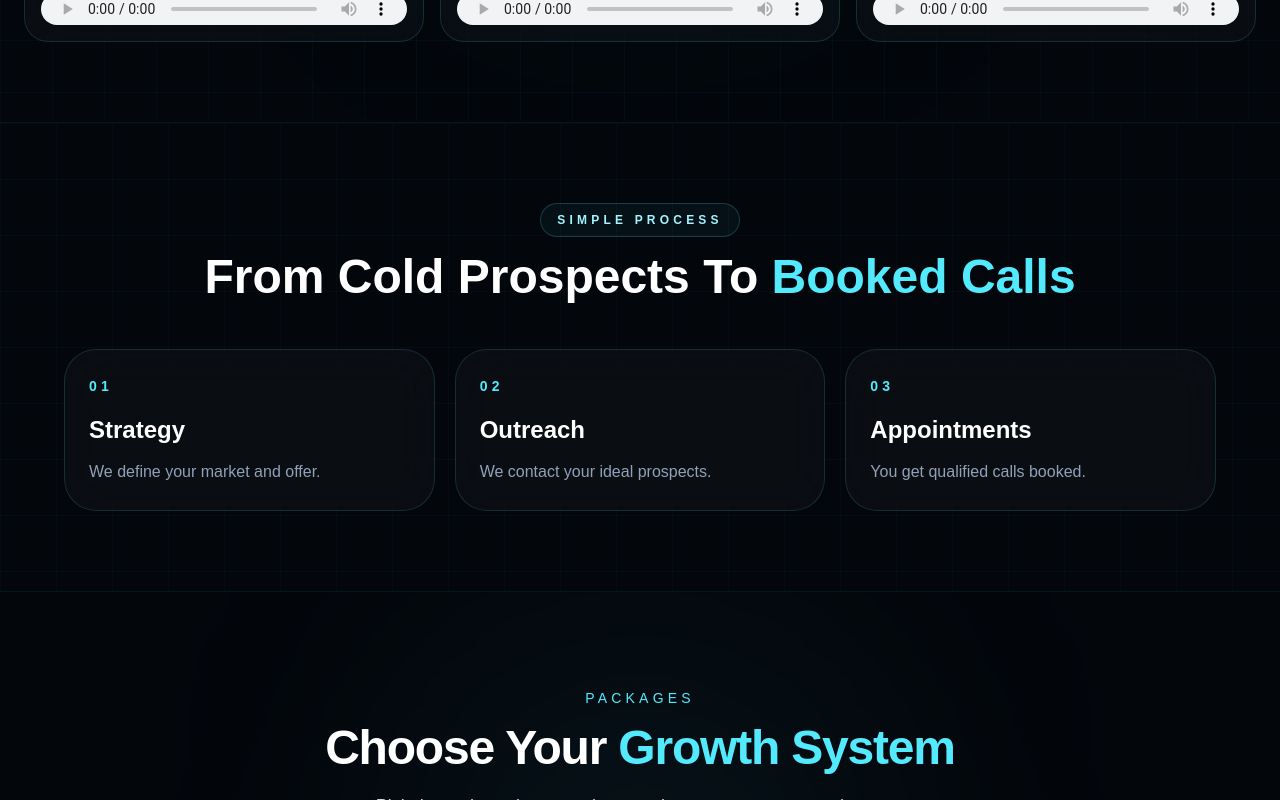
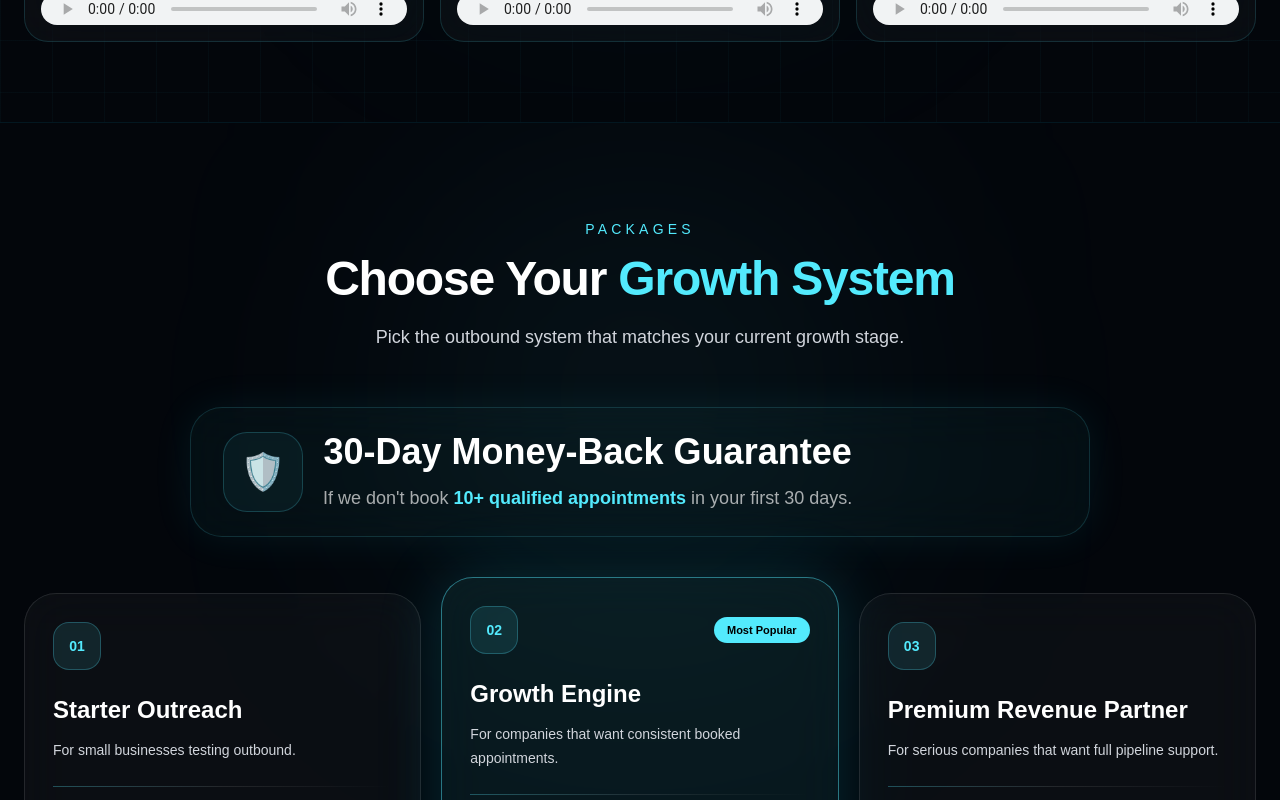
Before and after one commit to zaddyisrar/leadsrift, a Next.js app: page / in a window 1280 px wide. Shown: the part 5980-6780 px from the top of the page. Built offline with nearby package versions, Linux system fonts and the light colour scheme.

Commit message:
v1.8.1 - co-founder profile, Tayyaba section, team image fixes, about page updates

```diff
--- a/src/app/page.js
+++ b/src/app/page.js
@@ -1,6 +1,4 @@
 import Reveal from "@/components/Reveal";
-
-import MiniProcess from "@/components/MiniProcess";
 import StickyBookCall from "@/components/StickyBookCall";
 import RealConversations from "@/components/RealConversations";
 import ReviewSection from "@/components/ReviewSection";
@@ -45,11 +43,6 @@ export default function Home() {
       <Reveal x={-35}>
         <RealConversations />
       </Reveal>
-
-      <Reveal x={35}>
-        <MiniProcess />
-      </Reveal>
-
       <Reveal y={34}>
         <Packages />
       </Reveal>
--- a/src/components/MiniProcess.jsx
+++ /dev/null
@@ -1,43 +0,0 @@
-const steps = [
-  { num: "01", title: "Strategy", desc: "We define your market and offer." },
-  { num: "02", title: "Outreach", desc: "We contact your ideal prospects." },
-  { num: "03", title: "Appointments", desc: "You get qualified calls booked." },
-];
-
-export default function MiniProcess() {
-  return (
-    <section className="relative overflow-hidden border-b border-cyan-500/10 bg-[#03060b] px-6 py-20">
-      <div className="absolute inset-0 bg-[linear-gradient(rgba(34,211,238,0.03)_1px,transparent_1px),linear-gradient(90deg,rgba(34,211,238,0.03)_1px,transparent_1px)] bg-[size:56px_56px]" />
-
-      <div className="relative mx-auto max-w-6xl text-center">
-        <p className="mb-4 inline-flex rounded-full border border-cyan-300/20 bg-cyan-300/5 px-4 py-2 text-xs font-semibold uppercase tracking-[0.35em] text-cyan-200">
-          Simple Process
-        </p>
-
-        <h2 className="text-3xl font-semibold text-white md:text-5xl">
-          From Cold Prospects To{" "}
-          <span className="text-cyan-300">Booked Calls</span>
-        </h2>
-
-        <div className="mt-12 grid gap-5 md:grid-cols-3">
-          {steps.map((step) => (
-            <div
-              key={step.num}
-              className="rounded-[2rem] border border-cyan-300/15 bg-white/[0.03] p-6 text-left backdrop-blur-xl"
-            >
-              <span className="text-sm font-semibold tracking-[0.3em] text-cyan-300">
-                {step.num}
-              </span>
-
-              <h3 className="mt-4 text-2xl font-semibold text-white">
-                {step.title}
-              </h3>
-
-              <p className="mt-3 leading-7 text-slate-400">{step.desc}</p>
-            </div>
-          ))}
-        </div>
-      </div>
-    </section>
-  );
-}
```
